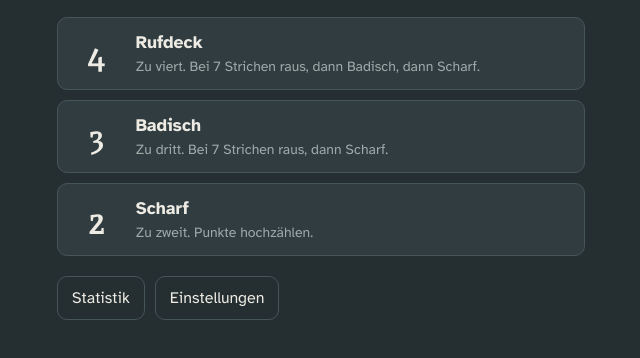
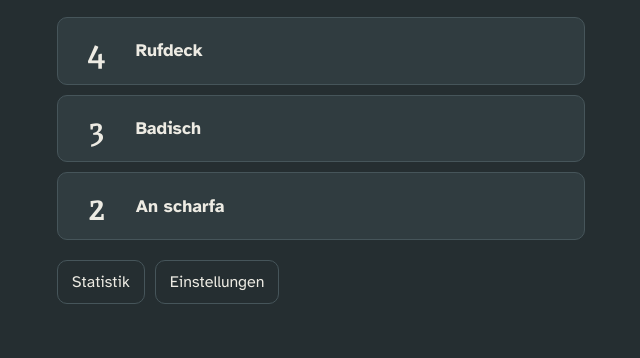
Before and after one commit to raeaebb66/bollazaehler, a plain HTML site: page index.html in a window 1280 px wide. Shown: the part 102-460 px from the top of the page, without its empty margins (319-959 px from the left). Drawn offline with Linux system fonts and the light colour scheme.

Commit message:
Add files via upload

```diff
--- a/index.html
+++ b/index.html
@@ -215,7 +215,7 @@ function aggregate(entries, mode) {
 //LOGIC-END
 
 // ---------- Speicher ----------
-const APP_VERSION = 9; // zusammen mit VERSION in sw.js erhöhen
+const APP_VERSION = '1.0'; // bei jeder Änderung erhöhen, zusammen mit VERSION in sw.js (gleicher Wert)
 const KEY = 'bolla-zaehler-v1';
 let db = { players: [], session: null, archive: [], undo: [], settings: {} };
 try {
@@ -258,15 +258,17 @@ function vStart() {
       <button class="haupt" data-act="nav" data-v="game">Weiterspielen</button>
     </div>`;
   }
-  const modus = (n, text) => `<button class="modus" data-act="mode" data-n="${n}" ${s ? 'disabled' : ''}>
-      <span class="zahl">${n}</span><span><span class="wer">${STUFE[n]}</span><br><span class="matt klein">${text}</span></span></button>`;
+  // Namen nur für die Startseite; im Spiel heißt der Modus weiter „Scharf“.
+  const START_NAME = { 4: 'Rufdeck', 3: 'Badisch', 2: 'An scharfa' };
+  const modus = n => `<button class="modus" data-act="mode" data-n="${n}" ${s ? 'disabled' : ''}>
+      <span class="zahl">${n}</span><span class="wer">${START_NAME[n]}</span></button>`;
   return `<div class="seite">
     <div class="kopf"><h1>Bolla-Zähler</h1><p class="matt">Die Strichliste für Team 66.</p></div>
     ${laeuft}
     <div class="modi">
-      ${modus(4, 'Zu viert. Bei 7 Strichen raus, dann Badisch, dann Scharf.')}
-      ${modus(3, 'Zu dritt. Bei 7 Strichen raus, dann Scharf.')}
-      ${modus(2, 'Zu zweit. Punkte hochzählen.')}
+      ${modus(4)}
+      ${modus(3)}
+      ${modus(2)}
     </div>
     ${s ? '<p class="matt klein">Für einen neuen Abend erst den laufenden beenden.</p>' : ''}
     <div class="zeile">
--- a/sw.js
+++ b/sw.js
@@ -1,7 +1,8 @@
 // Bolla-Zähler: Offline-Cache.
 // Geänderte Dateien holt die App beim Öffnen im Hintergrund und zeigt sie beim nächsten Start.
-// Wurden Dateien hinzugefügt oder entfernt, VERSION erhöhen (und APP_VERSION in index.html).
-const VERSION = 9;
+// Bei jeder neuen Fassung VERSION erhöhen, gleicher Wert wie APP_VERSION in index.html
+// (z. B. '1.1' für kleine Änderungen, '2.0' für große).
+const VERSION = '1.0';
 const CACHE = 'bolla-v' + VERSION;
 const CORE = ['./', './index.html'];
 const EXTRA = ['./manifest.webmanifest', './icon-192.png', './icon-512.png', './apple-touch-icon.png'];
```
